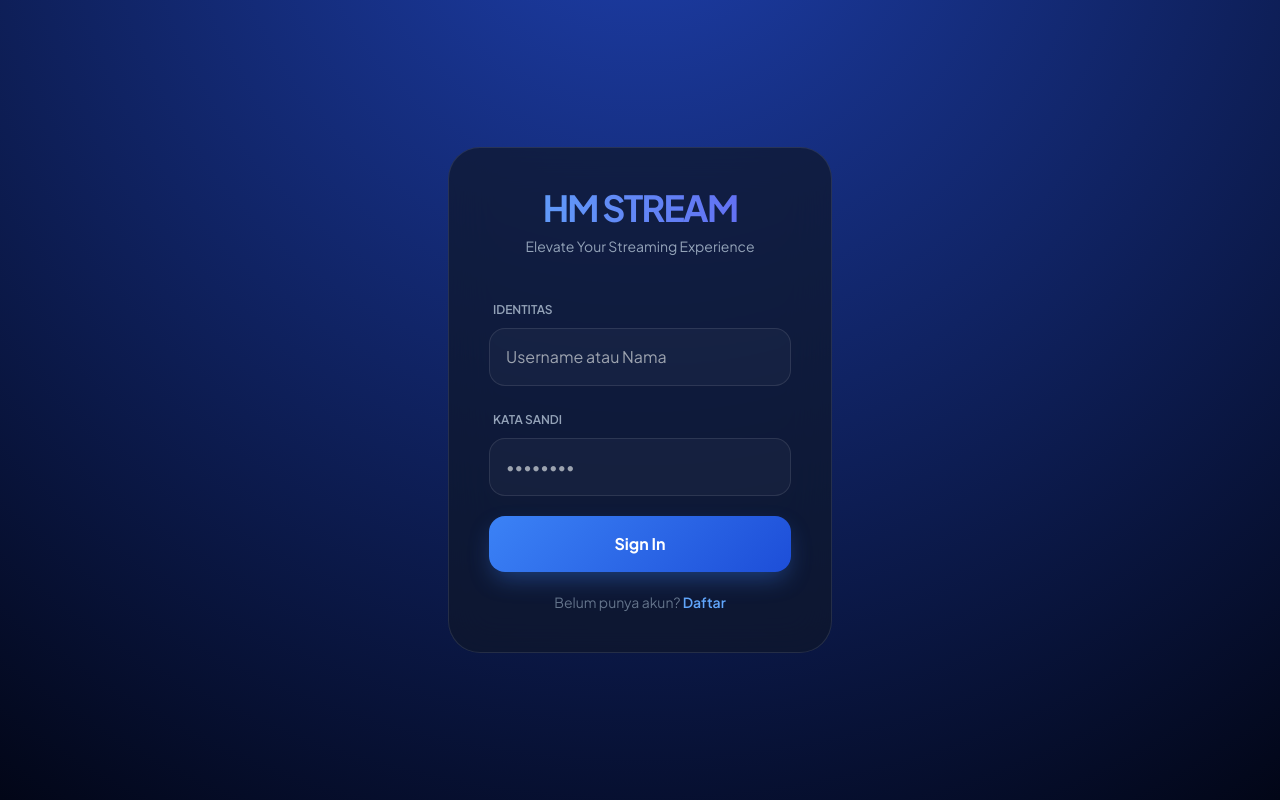
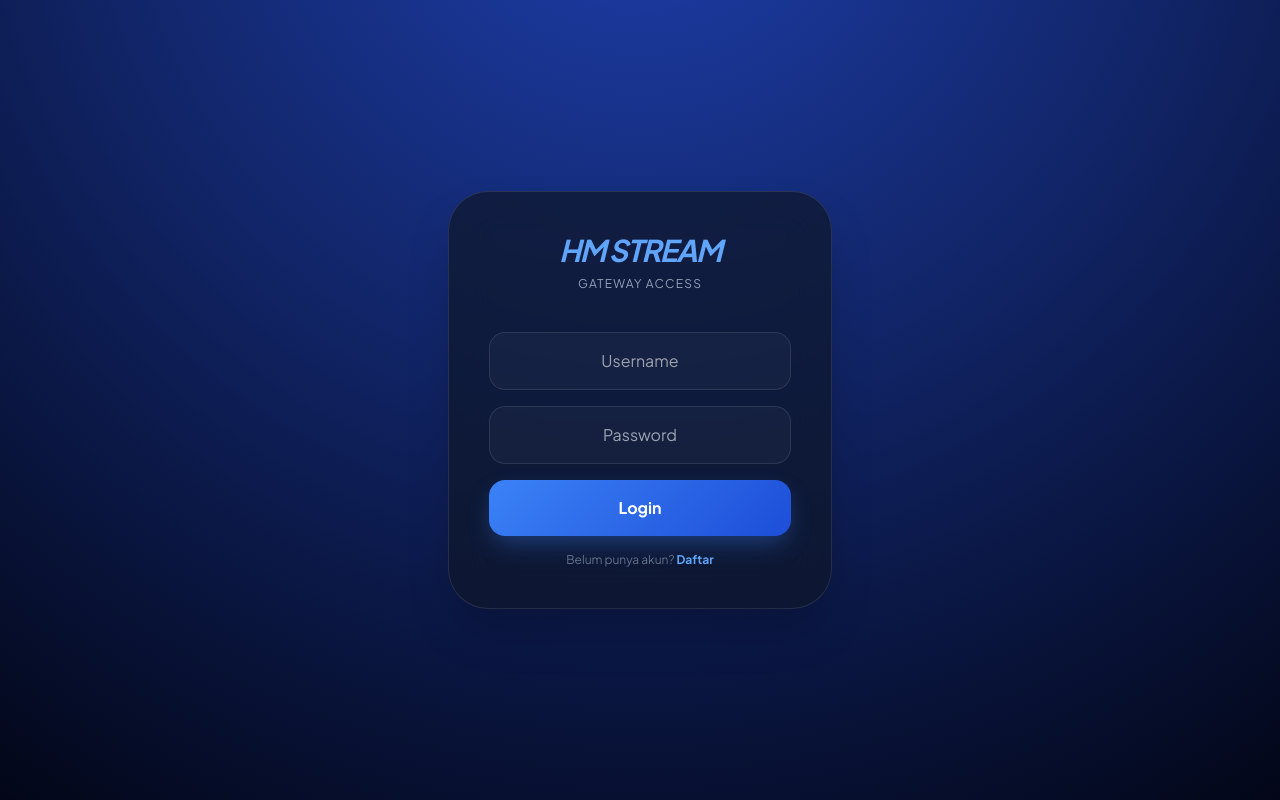
Before and after one commit to ownerhmmodzteam/payment-gateaway, a website: page index.html in a window 1280 px wide. Drawn offline with nearby package versions, Linux system fonts and the light colour scheme.

Commit message:
Update index.html

```diff
--- a/index.html
+++ b/index.html
@@ -3,51 +3,41 @@
 <head>
     <meta charset="UTF-8">
     <meta name="viewport" content="width=device-width, initial-scale=1.0">
-    <title>HM STREAM | Gateway</title>
+    <title>HM STREAM | Access</title>
     <script src="https://cdn.tailwindcss.com"></script>
     <script src="https://www.gstatic.com/firebasejs/8.10.1/firebase-app.js"></script>
     <script src="https://www.gstatic.com/firebasejs/8.10.1/firebase-database.js"></script>
-    <link href="https://fonts.googleapis.com/css2?family=Plus+Jakarta+Sans:wght@300;400;600;700&display=swap" rel="stylesheet">
+    <link href="https://fonts.googleapis.com/css2?family=Plus+Jakarta+Sans:wght@400;600;700&display=swap" rel="stylesheet">
     <style>
-        body { font-family: 'Plus Jakarta Sans', sans-serif; background: #020617; color: white; }
-        .bg-gradient { background: radial-gradient(circle at 50% -20%, #1e40af, #020617); min-height: 100vh; }
-        .glass-card { background: rgba(15, 23, 42, 0.7); backdrop-filter: blur(20px); border: 1px solid rgba(255, 255, 255, 0.1); border-radius: 2rem; }
-        .ios-input { background: rgba(255, 255, 255, 0.03); border: 1px solid rgba(255, 255, 255, 0.1); transition: 0.3s; }
+        body { font-family: 'Plus Jakarta Sans', sans-serif; background: #020617; color: white; min-height: 100vh; overflow: hidden; }
+        .bg-glow { background: radial-gradient(circle at 50% -20%, #1e40af, #020617); }
+        .glass-card { background: rgba(15, 23, 42, 0.7); backdrop-filter: blur(20px); border: 1px solid rgba(255, 255, 255, 0.1); border-radius: 2.5rem; }
+        .ios-input { background: rgba(255, 255, 255, 0.03); border: 1px solid rgba(255, 255, 255, 0.1); transition: 0.3s; color: white; text-align: center; }
         .ios-input:focus { border-color: #3b82f6; background: rgba(255, 255, 255, 0.08); outline: none; }
         .btn-glow { background: linear-gradient(135deg, #3b82f6, #1d4ed8); box-shadow: 0 10px 25px -5px rgba(59, 130, 246, 0.4); }
-        .animate-in { animation: fadeInUp 0.6s ease-out; }
-        @keyframes fadeInUp { from { opacity: 0; transform: translateY(20px); } to { opacity: 1; transform: translateY(0); } }
     </style>
 </head>
-<body class="bg-gradient flex items-center justify-center p-6">
-
-    <div id="login-card" class="w-full max-w-sm glass-card p-10 animate-in">
+<body class="bg-glow flex items-center justify-center p-6">
+    <div id="login-card" class="w-full max-w-sm glass-card p-10 shadow-2xl">
         <div class="text-center mb-10">
-            <h1 class="text-4xl font-extrabold tracking-tighter text-transparent bg-clip-text bg-gradient-to-r from-blue-400 to-indigo-500">HM STREAM</h1>
-            <p class="text-slate-400 text-sm mt-2 font-medium">Elevate Your Streaming Experience</p>
+            <h1 class="text-3xl font-extrabold tracking-tighter text-blue-400 italic">HM STREAM</h1>
+            <p class="text-slate-400 text-xs mt-2 uppercase tracking-widest">Gateway Access</p>
         </div>
-
-        <div class="space-y-5">
-            <div class="space-y-2">
-                <label class="text-xs font-semibold text-slate-400 ml-1">IDENTITAS</label>
-                <input type="text" id="login-user" placeholder="Username atau Nama" class="w-full ios-input p-4 rounded-2xl">
-            </div>
-            <div class="space-y-2">
-                <label class="text-xs font-semibold text-slate-400 ml-1">KATA SANDI</label>
-                <input type="password" id="login-pass" placeholder="••••••••" class="w-full ios-input p-4 rounded-2xl">
-            </div>
-            <button onclick="prosesLogin()" id="btn-login" class="w-full btn-glow text-white font-bold p-4 rounded-2xl active:scale-95 transition-all mt-4">Sign In</button>
-            <p class="text-center text-sm text-slate-500 mt-6">Belum punya akun? <button onclick="tampilDaftar()" class="text-blue-400 font-semibold hover:underline">Daftar</button></p>
+        <div class="space-y-4">
+            <input type="text" id="login-user" placeholder="Username" class="w-full ios-input p-4 rounded-2xl">
+            <input type="password" id="login-pass" placeholder="Password" class="w-full ios-input p-4 rounded-2xl">
+            <button onclick="prosesLogin()" id="btn-login" class="w-full btn-glow text-white font-bold p-4 rounded-2xl active:scale-95 transition mt-4">Login</button>
+            <p class="text-center text-xs text-slate-500 mt-6">Belum punya akun? <button onclick="tampilDaftar()" class="text-blue-400 font-bold hover:underline">Daftar</button></p>
         </div>
     </div>
 
-    <div id="register-card" class="hidden w-full max-w-sm glass-card p-10 animate-in">
-        <h2 class="text-2xl font-bold mb-6 text-center">Buat Akun</h2>
+    <div id="register-card" class="hidden w-full max-w-sm glass-card p-10 shadow-2xl">
+        <h2 class="text-xl font-bold mb-6 text-center text-blue-400">Pendaftaran Baru</h2>
         <div class="space-y-4">
             <input type="text" id="reg-nama" placeholder="Nama Lengkap" class="w-full ios-input p-4 rounded-2xl">
-            <input type="tel" id="reg-wa" placeholder="WhatsApp (62xxx)" class="w-full ios-input p-4 rounded-2xl">
-            <button onclick="prosesDaftar()" id="btn-reg" class="w-full btn-glow text-white font-bold p-4 rounded-2xl active:scale-95 transition-all">Register</button>
-            <button onclick="tampilLogin()" class="w-full text-slate-400 text-sm">Kembali ke Login</button>
+            <input type="tel" id="reg-wa" placeholder="Nomor WhatsApp" class="w-full ios-input p-4 rounded-2xl">
+            <button onclick="prosesDaftar()" id="btn-reg" class="w-full btn-glow text-white font-bold p-4 rounded-2xl">Buat Akun</button>
+            <button onclick="tampilLogin()" class="w-full text-slate-500 text-xs mt-2 uppercase">Batal</button>
         </div>
     </div>
 
@@ -70,36 +60,23 @@
         function prosesDaftar() {
             const n = document.getElementById('reg-nama').value.trim();
             const w = document.getElementById('reg-wa').value.trim();
-            if (n.length < 3) return alert("Masukkan nama yang valid");
+            if (n.length < 3) return alert("Nama tidak valid");
             const id = Math.floor(1000 + Math.random() * 9000);
-            const uG = `hm-user-${id}`;
-            const pG = `pass-${id}`;
+            const uG = `hm-user-${id}`, pG = `pass-${id}`;
             db.ref('users/' + uG).set({ username: uG, nama: n, wa: w, password: pG, saldo: 0 })
-            .then(() => { alert(`SUKSES!\nID: ${uG}\nPW: ${pG}`); tampilLogin(); });
+            .then(() => { alert(`SIMPAN CREDENTIALS INI!\nID: ${uG}\nPW: ${pG}`); tampilLogin(); });
         }
 
         function prosesLogin() {
             const u = document.getElementById('login-user').value.trim();
             const p = document.getElementById('login-pass').value.trim();
-            const btn = document.getElementById('btn-login');
-            btn.disabled = true;
-
             db.ref('users/' + u).once('value').then((s) => {
                 if (s.exists() && s.val().password === p) {
-                    lanjut(s.val());
-                } else {
-                    db.ref('users').orderByChild('nama').equalTo(u).once('value').then((snap) => {
-                        btn.disabled = false;
-                        if (snap.exists()) {
-                            const data = Object.values(snap.val())[0];
-                            if (data.password === p) lanjut(data);
-                            else alert("Password Salah");
-                        } else { alert("User tidak ditemukan"); }
-                    });
-                }
+                    localStorage.setItem('hmUser', JSON.stringify(s.val()));
+                    window.location.href = 'base.html';
+                } else { alert("Data tidak sesuai"); }
             });
         }
-        function lanjut(d) { localStorage.setItem('hmUser', JSON.stringify(d)); window.location.href = 'base.html'; }
     </script>
 </body>
 </html>
```
